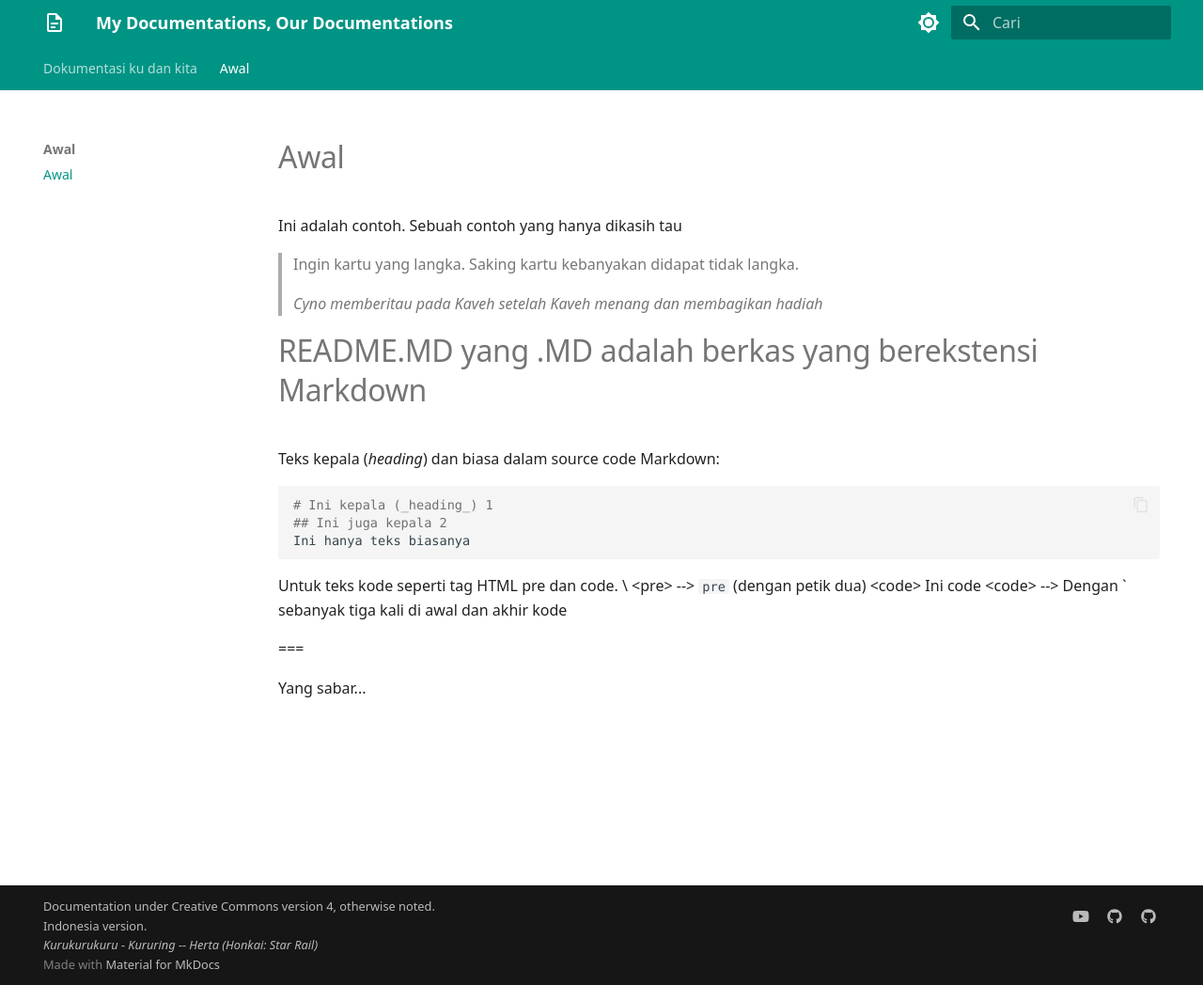
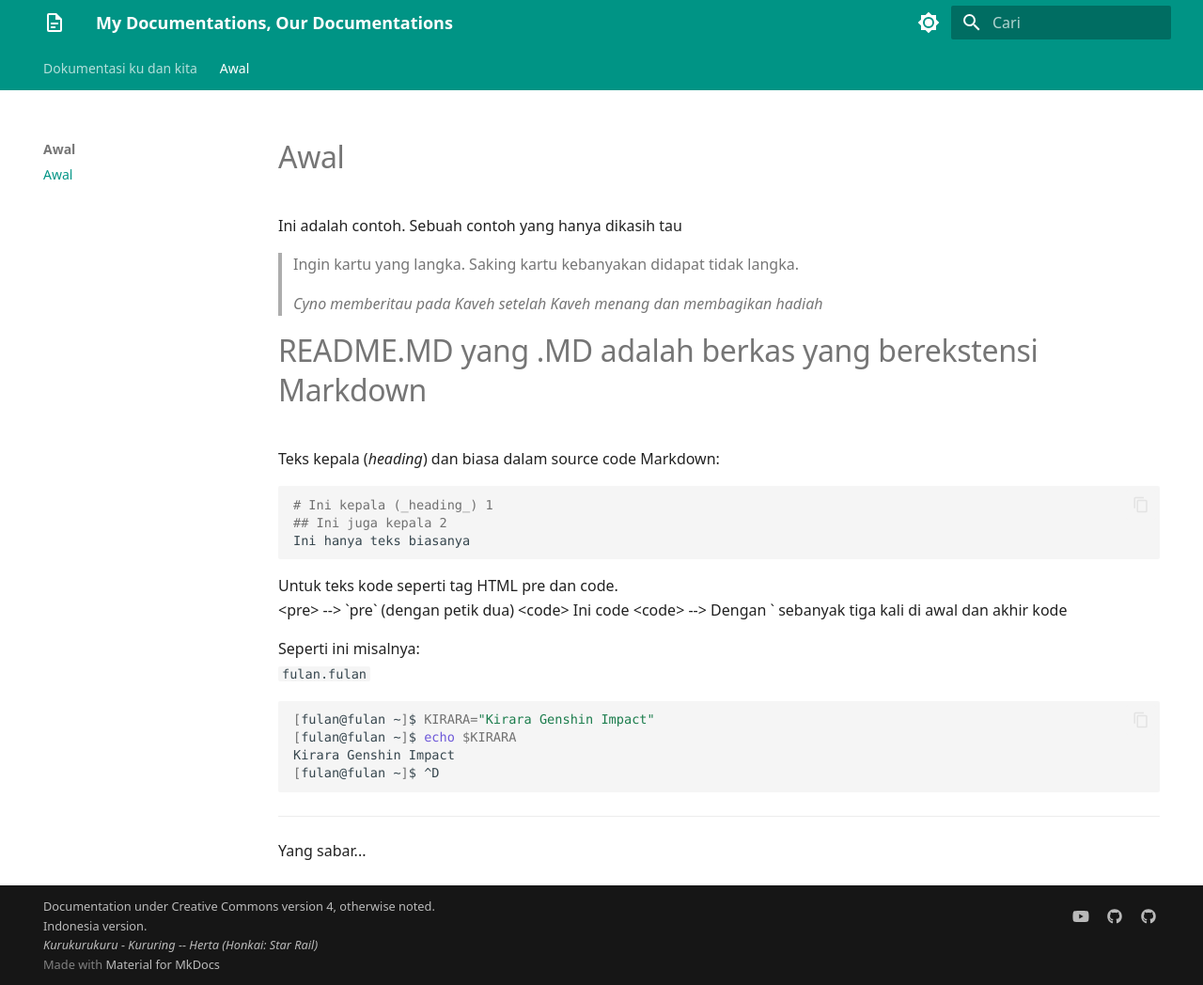
Before and after one commit to Abyanu163/docs, an MkDocs documentation site: the page built from docs/Awal/index.md, in a window 1280 px wide and 1048 px high. Shown: the whole window at 94% size. Built offline with MkDocs 1.6.1 and Material for MkDocs 9.7.7, drawn with Linux system fonts in a browser that asks for light colours.

Commit message:
Check again...

````diff
--- a/docs/Awal/index.md
+++ b/docs/Awal/index.md
@@ -13,11 +13,20 @@ Teks kepala (_heading_) dan biasa dalam source code Markdown:
 Ini hanya teks biasanya
 ```
 
-Untuk teks kode seperti tag HTML pre dan code. \
-&lt;pre&gt; --> `pre` (dengan petik dua)
+Untuk teks kode seperti tag HTML pre dan code.<br/>
+&lt;pre&gt; --> \`pre\` (dengan petik dua)
 &lt;code&gt; Ini code &lt;code&gt;
 --> Dengan \` sebanyak tiga kali di awal dan akhir kode
 
-===
+Seperti ini misalnya: <br/>
+`fulan.fulan`
+```sh
+[fulan@fulan ~]$ KIRARA="Kirara Genshin Impact"
+[fulan@fulan ~]$ echo $KIRARA
+Kirara Genshin Impact
+[fulan@fulan ~]$ ^D
+```
+
+---
 
 Yang sabar...
````
